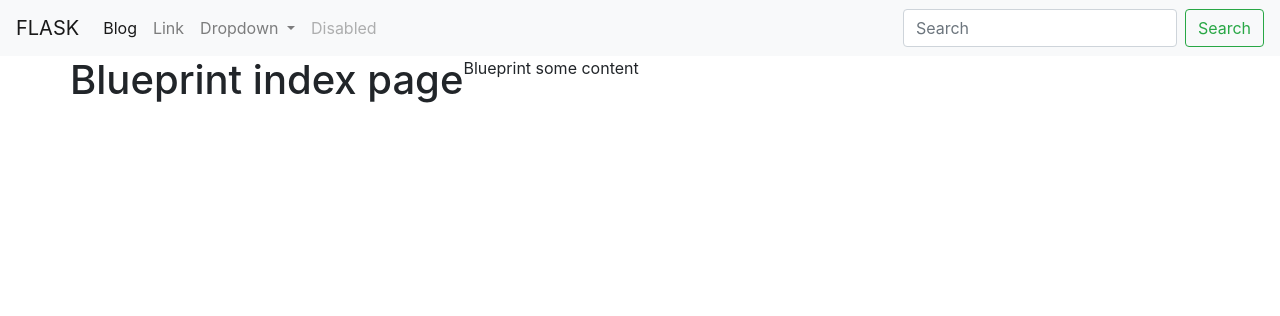
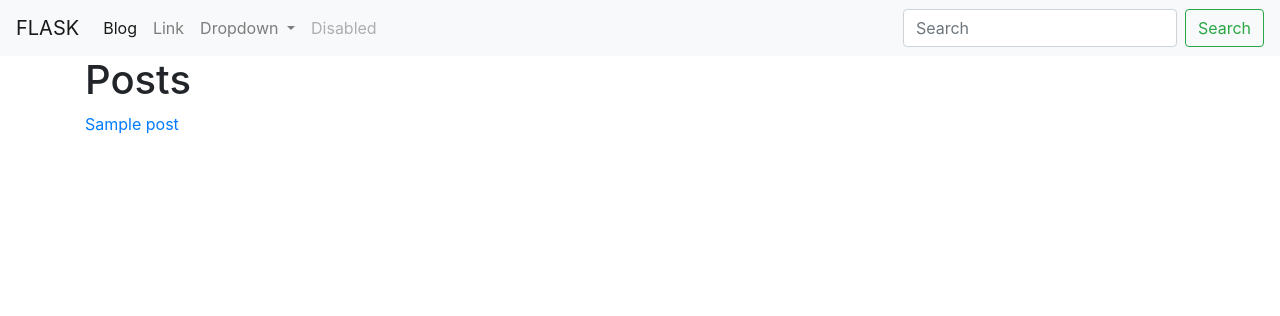
Before and after one commit to OttoAndrey/FlaskApp, a Flask app: page /blog/ in a window 1280 px wide. Shown: the top 316 px of the page. Run offline with Flask 2, Linux system fonts and the light colour scheme; tables that the repository leaves empty hold one stand-in row (values such as "Sample post"); some libraries are stand-ins or nearby versions.

Commit message:
Добавил структуру постов, которые формируются из базы данных

```diff
--- /dev/null
+++ b/config.py
@@ -0,0 +1,3 @@
+class Configuration(object):
+    SQLALCHEMY_TRACK_MODIFICATIONS = False
+    SQLALCHEMY_DATABASE_URI = 'postgresql+psycopg2://postgres:postgres@localhost/test'
--- a/main.py
+++ b/main.py
@@ -1,5 +1,9 @@
 from app import app
+from app import db
+from posts.blueprint import posts
 import view
+
+app.register_blueprint(posts, url_prefix='/blog')
 
 if __name__ == '__main__':
     app.run()
--- a/posts/blueprint.py
+++ b/posts/blueprint.py
@@ -1,9 +1,16 @@
 from flask import Blueprint
 from flask import render_template
+from models import Post
 
 posts = Blueprint('posts', __name__, template_folder='templates')
 
 
 @posts.route('/')
 def index():
-    return render_template('posts/index.html')
+    posts = Post.query.all()
+    return render_template('posts/index.html', posts=posts)
+
+@posts.route('/<slug>')
+def post_detail(slug):
+    post = Post.query.filter(Post.slug==slug).first()
+    return render_template('posts/post_detail.html', post=post)
--- a/posts/templates/posts/index.html
+++ b/posts/templates/posts/index.html
@@ -5,9 +5,15 @@
 {% endblock %}
 
 {% block content_title %}
-    Blueprint index page
+    Posts
 {% endblock %}
 
 {% block content %}
-    Blueprint some content
+
+    {% for post in posts %}
+        <p>
+            <a href="{{ url_for('posts.post_detail', slug=post.slug) }}"> {{ post.title }} </a>
+        </p>
+    {% endfor %}
+
 {% endblock %}
--- a/templates/base.html
+++ b/templates/base.html
@@ -50,7 +50,7 @@
     </nav>
 
     <div class="container">
-      <div class="row">
+      <div>
         <h1>
             {% block content_title %}
 
```
Also changed, not shown: app.py (+6 -2 lines), models.py (added, +27 -0 lines), posts/templates/posts/post_detail.html (added, +13 -0 lines).
